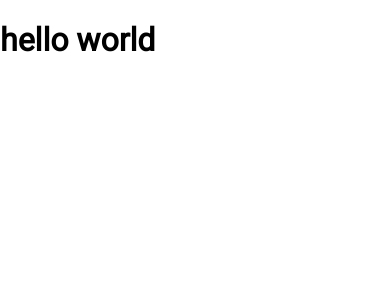
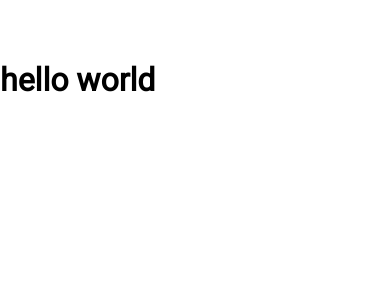
Before and after one commit to JoaoVSouto/angraflix, a React (Create React App) app: page / in a window 390 px wide. Shown: the top 300 px of the page. Built offline with nearby package versions, Linux system fonts and the light colour scheme.

Commit message:
Adds padding top on body

```diff
--- a/src/index.css
+++ b/src/index.css
@@ -20,6 +20,16 @@ body {
   padding: 0;
 }
 
+body {
+  padding-top: 94px;
+}
+
+@media (max-width: 800px) {
+  body {
+    padding-top: 40px;
+  }
+}
+
 a {
   color: inherit;
 }
```
